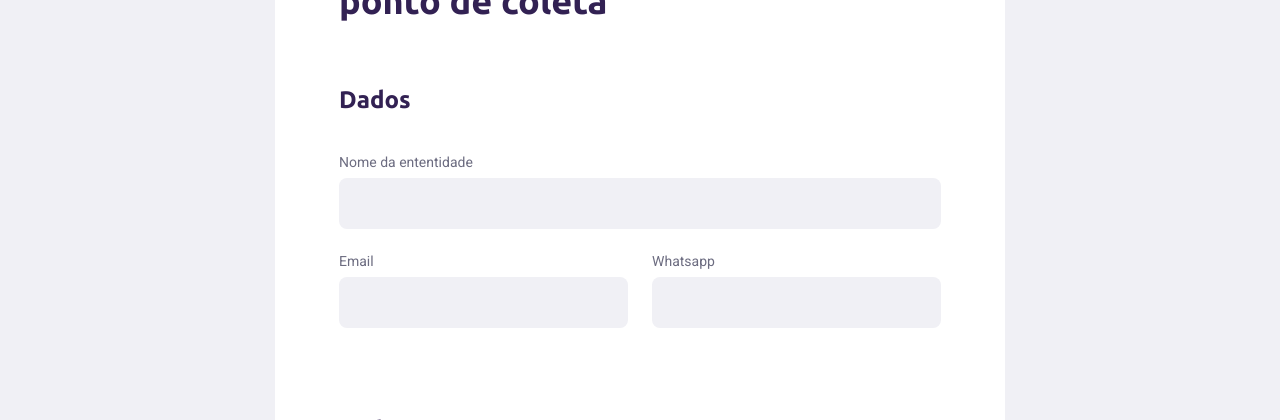
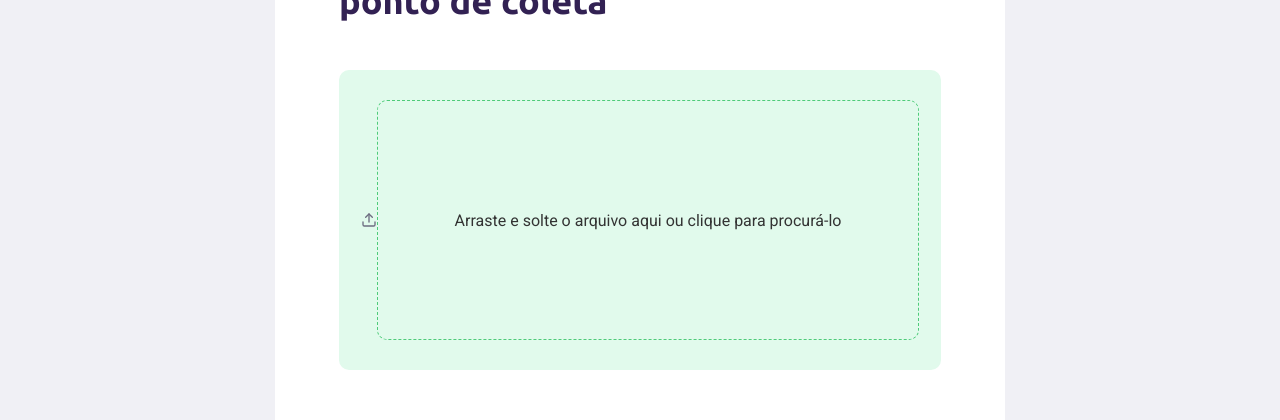
Before and after one commit to zoedsoupe/Ecoleta, a React (Create React App) app in the folder web/: page /create-point in a window 1280 px wide. Shown: the part 298-718 px from the top of the page. Built offline with nearby package versions, Linux system fonts and the light colour scheme; no server answers; grey boxes are pictures that could not be loaded.

Commit message:
dropzone

```diff
--- a/web/package.json
+++ b/web/package.json
@@ -14,6 +14,7 @@
     "leaflet": "^1.6.0",
     "react": "^16.13.1",
     "react-dom": "^16.13.1",
+    "react-dropzone": "^11.0.1",
     "react-icons": "^3.10.0",
     "react-leaflet": "^2.7.0",
     "react-router-dom": "^5.2.0",
--- /dev/null
+++ b/web/src/components/Dropzone/index.tsx
@@ -0,0 +1,44 @@
+import React, { useCallback, useState } from "react";
+import { useDropzone } from "react-dropzone";
+import { FiUpload } from "react-icons/fi";
+
+import "./styles.css";
+
+const Dropzone = () => {
+  const [selectedFileUrl, setSelectedFileUrl] = useState("");
+
+  const onDrop = useCallback((acceptedFiles) => {
+    const file = acceptedFiles[0];
+
+    const fileUrl = URL.createObjectURL(file);
+
+    setSelectedFileUrl(fileUrl);
+  }, []);
+
+  const { getRootProps, getInputProps, isDragActive } = useDropzone({
+    onDrop,
+    accept: "image/*",
+  });
+
+  return (
+    <div className="dropzone" {...getRootProps()}>
+      <input {...getInputProps()} accept="image/*" />
+
+      {selectedFileUrl ? (
+        <img src={selectedFileUrl} alt="Thumbnail do ponto de coleta" />
+      ) : isDragActive ? (
+        <React.Fragment>
+          <FiUpload />
+          <p>Solte a imagem aqui ...</p>
+        </React.Fragment>
+      ) : (
+        <React.Fragment>
+          <FiUpload />
+          <p>Arraste e solte o arquivo aqui ou clique para procurá-lo</p>
+        </React.Fragment>
+      )}
+    </div>
+  );
+};
+
+export default Dropzone;
--- /dev/null
+++ b/web/src/components/Dropzone/styles.css
@@ -0,0 +1,37 @@
+.dropzone {
+  height: 300px;
+  background: #E1FAEC;
+  border-radius: 10px;
+
+  display: flex;
+  justify-content: center;
+  align-items: center;
+  margin-top: 48px;
+  outline: 0;
+}
+
+.dropzone img {
+  width: 100%;
+  height: 100%;
+  object-fit: cover;
+}
+
+.dropzone p {
+  width: calc(100% - 60px);
+  height: calc(100% - 60px);
+  border-radius: 10px;
+  border: 1px dashed #4ECB79;
+
+  display: flex;
+  flex-direction: column;
+  justify-content: center;
+  align-items: center;
+  color: #333;
+}
+
+.dropzone p svg {
+  color: #4ECB79;
+  width: 24px;
+  height: 24px;
+  margin-bottom: 8px;
+}
--- a/web/src/pages/CreatePoint/index.tsx
+++ b/web/src/pages/CreatePoint/index.tsx
@@ -10,6 +10,8 @@ import { Map, TileLayer, Marker } from "react-leaflet";
 import { LeafletMouseEvent } from "leaflet";
 //* consume apis
 import axios from "axios";
+
+import Dropzone from "../../components/Dropzone";
 
 import "./CreatePoint.css";
 
@@ -174,7 +176,7 @@ const CreatePoint = () => {
 
       history.push("/");
     } catch (err) {
-      console.log(err.message)
+      console.log(err.message);
     }
   }
 
@@ -193,6 +195,8 @@ const CreatePoint = () => {
         <h1>
           Cadastro do <br /> ponto de coleta
         </h1>
+
+        <Dropzone />
 
         <fieldset>
           <legend>
@@ -236,7 +240,6 @@ const CreatePoint = () => {
             <h2>Endereço</h2>
             <span>Selecione o endereço no mapa</span>
           </legend>
-
           //* see leaflet documentation
           <Map center={initialPosition} zoom={15} onclick={handleMapClick}>
             <TileLayer
@@ -245,7 +248,6 @@ const CreatePoint = () => {
             />
             <Marker position={selectedPosition} />
           </Map>
-
           <div className="field-group">
             <div className="field">
               <label htmlFor="uf">Estado (UF)</label>
```
Also changed, not shown: 1 other file (tests, documents, lock files or other folders).
